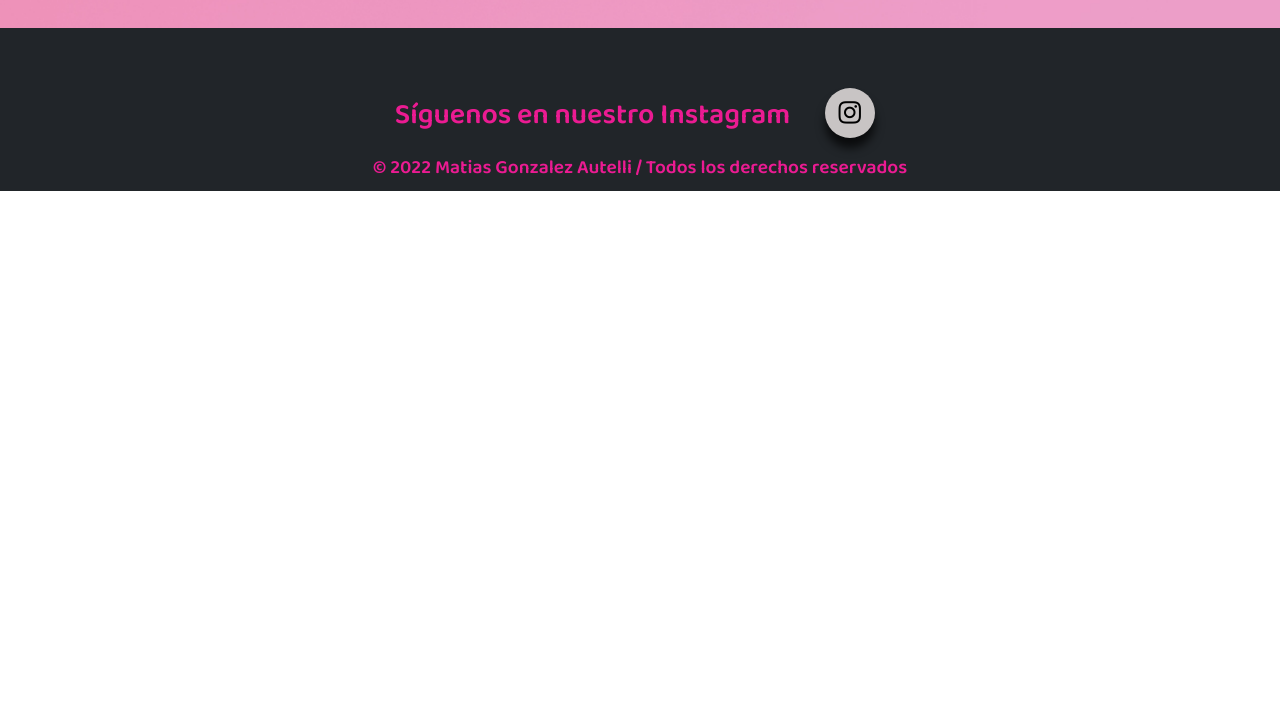
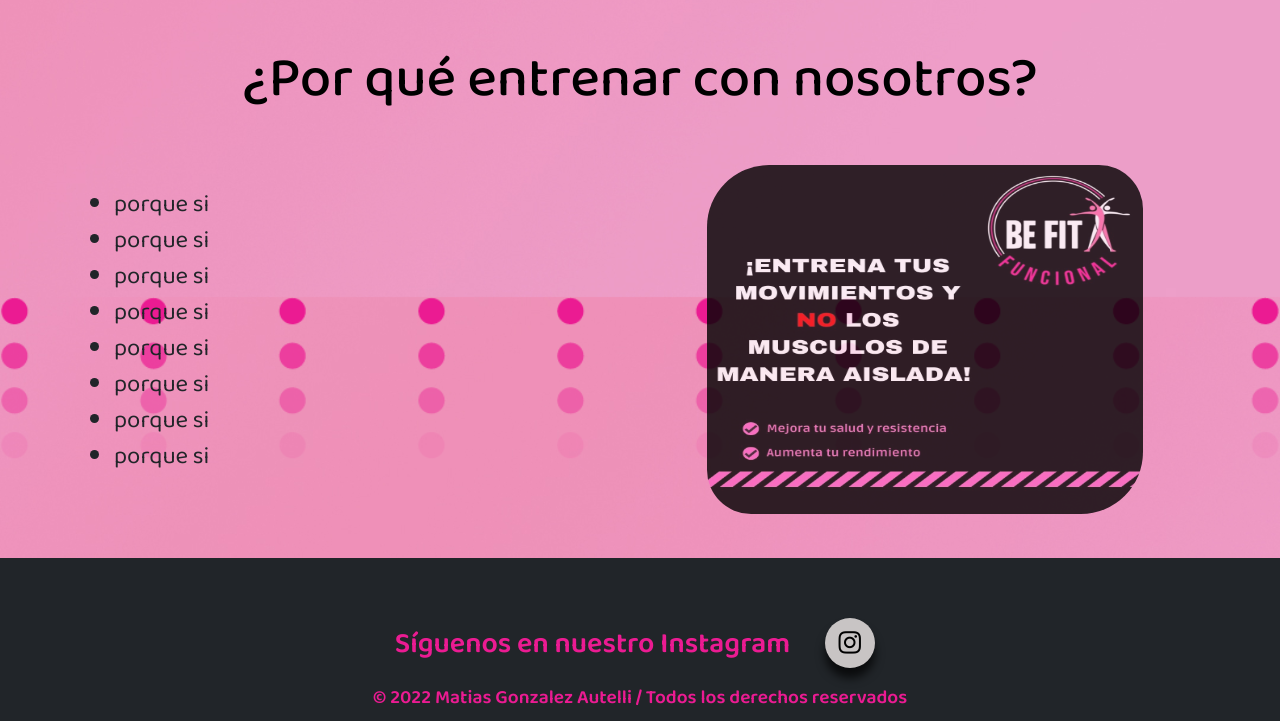
Before and after one commit to Matute08/BeFit, a website: page HTML/nosotros.html in a window 1280 px wide. Shown: the part 1099-1820 px from the top of the page. Before the commit the page ends 1290 px from the top, so only its background shows below. Drawn offline with nearby package versions, Linux system fonts and the light colour scheme.

Commit message:
arreglos

```diff
--- a/HTML/nosotros.html
+++ b/HTML/nosotros.html
@@ -91,8 +91,33 @@
                         </div>
                     </div>
                 </div>
+            </div>
+        </section>
 
+        <section>
+            <div class="titulosecundario-nosotros">
+                <h2>¿Por qué entrenar con nosotros?</h2>
             </div>
+            <div class="container">
+                <div class="row">
+                    <div class="col lista-beneficios">
+                        <ul>
+                            <li>porque si</li>
+                            <li>porque si</li>
+                            <li>porque si</li>
+                            <li>porque si</li>
+                            <li>porque si</li>
+                            <li>porque si</li>
+                            <li>porque si</li>
+                            <li>porque si</li>
+                        </ul>
+                    </div>
+                    <div class="col imagen-recordatorio">
+                        <img src="../IMG/6__recordatorio.jpg" alt="">
+                    </div>
+                </div>
+            </div>
+
         </section>
     </main>
 
--- a/SCSS/_inicio.scss
+++ b/SCSS/_inicio.scss
@@ -7,7 +7,7 @@
     display: flex;
     justify-content: center;
 
-    background-image: url(../IMG/fondo.png);
+    background-image: url(../IMG/1__fondoInicio.png);
     background-position: center;
     background-repeat: no-repeat;
     background-size:cover;
@@ -39,7 +39,7 @@
         rgba(0,0,0,0.3),
         rgba(0,0,0,0.8)
     ),
-    url(../IMG/fondo1.png);
+    url(../IMG/3__parallax.png);
     background-attachment: fixed;
     background-position: center;
     background-repeat: no-repeat;
--- a/SCSS/_mediaq.scss
+++ b/SCSS/_mediaq.scss
@@ -16,7 +16,7 @@
     }
     /* Main pagina INICIO*/
     .contenedor-imagen{
-        background: url(../IMG/fondoInicio320px.svg);
+        background: url(../IMG/2__fondoInicioMobile.svg);
         background-position:center;
         background-size:cover;
         h1{
@@ -30,7 +30,7 @@
     .contenedor-texto{
         p{
             width: 100%;
-            font-size: 1.2em;
+            font-size: 1.1em;
         }
     }
     /* Main pagina NOSOTROS*/
@@ -97,11 +97,12 @@
     }
     /*Main INICIO*/
     .contenedor-imagen{
-        background: url(../IMG/NoTeConformes.png);
+        background: url(../IMG/2__fondoInicioMobile.svg);
         background-position:center;
         background-size:cover;
         h1{
-            font-size: 2.5em;
+            padding-top: 48px;
+            font-size: 3em;
         }
     }
     /* Main NOSOTROS*/
@@ -143,10 +144,15 @@
     }
     /* Main pagina INICIO*/
     .contenedor-imagen{
+        background: url(../IMG/2__fondoInicioMobile.svg);
+        background-position:center;
+        background-size:cover;
         h1{
+            padding-top: 70px;
             font-size: 3.5em;
+
         }
-    }
+}
     .titulo-secundario{
         font-size: 2.5em !important;
     }
@@ -198,6 +204,7 @@
     }
 }
 @media screen and (min-width: 992px)and(max-width:1100px){
+    /*Main INICIO*/
     /* Main NOSOTROS*/
     .section-main{
         width: 80%;
--- a/SCSS/_nosotros.scss
+++ b/SCSS/_nosotros.scss
@@ -1,5 +1,5 @@
 .fondo-nosotros{
-    background-image: url(../IMG/fondoRosa.png);
+    background-image: url(../IMG/5__fondoRosa.png);
     background-attachment: fixed;
     background-position: center;
     background-repeat: no-repeat;
@@ -37,7 +37,7 @@
     display: flex;
     justify-content: center;
 
-    background-image: url(../IMG/fondoCards.png);
+    background-image: url(../IMG/4__fondoCards.png);
     background-size:cover ;
     background-repeat: no-repeat;
 
@@ -69,3 +69,33 @@
         }
     }
 }
+.titulosecundario-nosotros{
+    display: flex;
+    justify-content: center;
+    margin-top: 18px;
+    h2{
+        font-size: 3.5em;
+        color: $negro;
+    }
+}
+.lista-beneficios{
+    display: flex;
+    justify-content: start;
+    ul{
+        align-self: center;
+        li{
+            font-size: 1.5em;
+        }
+    }
+}
+.imagen-recordatorio{
+    display: flex;
+    justify-content: center;
+    img{
+        align-self: center;
+        width:80%;
+        height: 80%;
+        border-radius: 62px 44px;
+        opacity: 0.8;
+    }
+}
```
Also changed, not shown: CSS/style.css, IMG/2__fondoInicioMobile.svg (renamed from IMG/fondoInicio320px.svg), IMG/3__parallax.png (renamed from IMG/fondo1.png), IMG/4__fondoCards.png (renamed from IMG/fondoCards.png), IMG/5__fondoRosa.png (renamed from IMG/fondoRosa.png), IMG/6__recordatorio.jpg (added), IMG/NoTeConformes.png (deleted), IMG/backgraund.jpg (deleted), IMG/fondoInicio500px.png (deleted), IMG/persona.webp (deleted), 2 other files.
